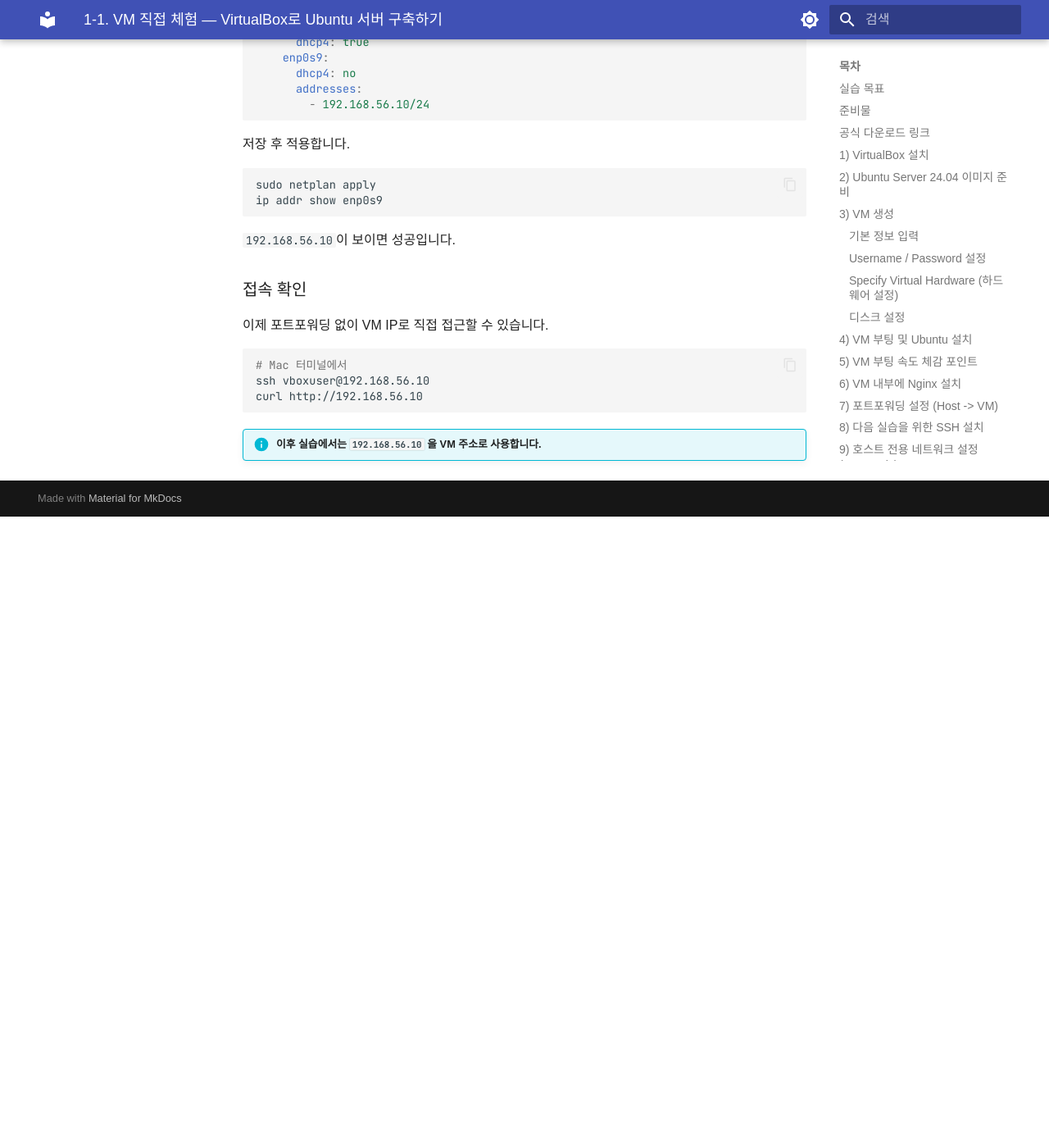
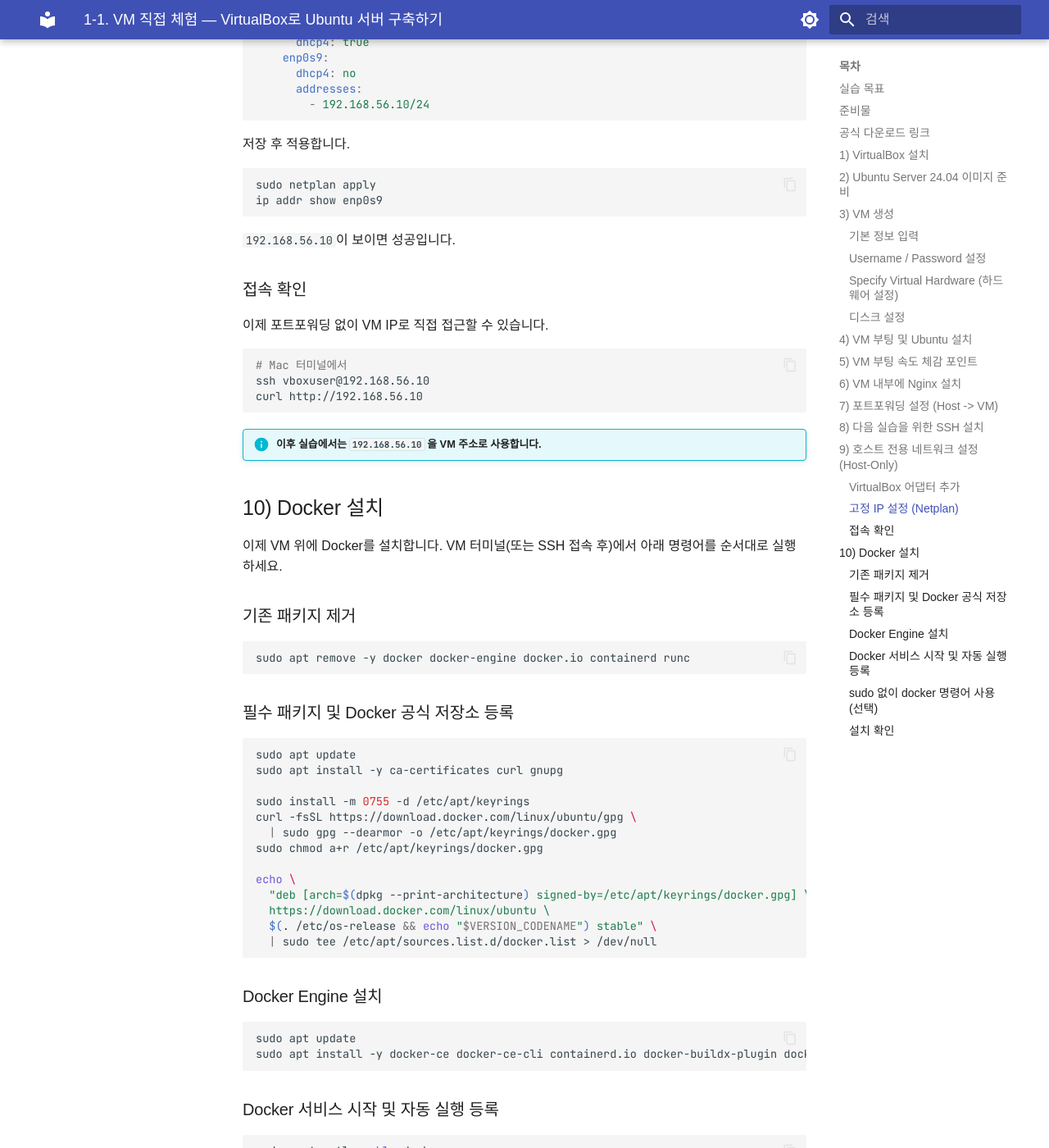
Before and after one commit to skilleat-labs/docker-k8s-labs, an MkDocs documentation site: the page built from docs/modules/module8/1-1.md, in a window 1280 px wide and 1400 px high, scrolled down 8042 px. Shown: the whole window at 82% size. Built offline with MkDocs 1.6.1 and Material for MkDocs 9.7.7, drawn with Linux system fonts in a browser that asks for light colours; some web fonts are replaced; before the commit the page ends 8672 px from its top, so only the background shows below that; some of the changed text lies outside the part shown.

Commit message:
docs: 1-1 Ubuntu VM에 Docker 설치 섹션(10번) 추가
Co-Authored-By: Claude Sonnet 4.6 <noreply@anthropic.com>

````diff
--- a/docs/modules/module8/1-1.md
+++ b/docs/modules/module8/1-1.md
@@ -266,3 +266,62 @@ curl http://192.168.56.10
 ```
 
 !!! info "이후 실습에서는 `192.168.56.10` 을 VM 주소로 사용합니다."
+
+## 10) Docker 설치
+
+이제 VM 위에 Docker를 설치합니다. VM 터미널(또는 SSH 접속 후)에서 아래 명령어를 순서대로 실행하세요.
+
+### 기존 패키지 제거
+
+```bash
+sudo apt remove -y docker docker-engine docker.io containerd runc
+```
+
+### 필수 패키지 및 Docker 공식 저장소 등록
+
+```bash
+sudo apt update
+sudo apt install -y ca-certificates curl gnupg
+
+sudo install -m 0755 -d /etc/apt/keyrings
+curl -fsSL https://download.docker.com/linux/ubuntu/gpg \
+  | sudo gpg --dearmor -o /etc/apt/keyrings/docker.gpg
+sudo chmod a+r /etc/apt/keyrings/docker.gpg
+
+echo \
+  "deb [arch=$(dpkg --print-architecture) signed-by=/etc/apt/keyrings/docker.gpg] \
+  https://download.docker.com/linux/ubuntu \
+  $(. /etc/os-release && echo "$VERSION_CODENAME") stable" \
+  | sudo tee /etc/apt/sources.list.d/docker.list > /dev/null
+```
+
+### Docker Engine 설치
+
+```bash
+sudo apt update
+sudo apt install -y docker-ce docker-ce-cli containerd.io docker-buildx-plugin docker-compose-plugin
+```
+
+### Docker 서비스 시작 및 자동 실행 등록
+
+```bash
+sudo systemctl enable docker
+sudo systemctl start docker
+sudo systemctl status docker --no-pager
+```
+
+### sudo 없이 docker 명령어 사용 (선택)
+
+```bash
+sudo usermod -aG docker $USER
+newgrp docker
+```
+
+### 설치 확인
+
+```bash
+docker version
+docker run hello-world
+```
+
+`Hello from Docker!` 메시지가 출력되면 Docker 설치가 완료된 것입니다.
````
